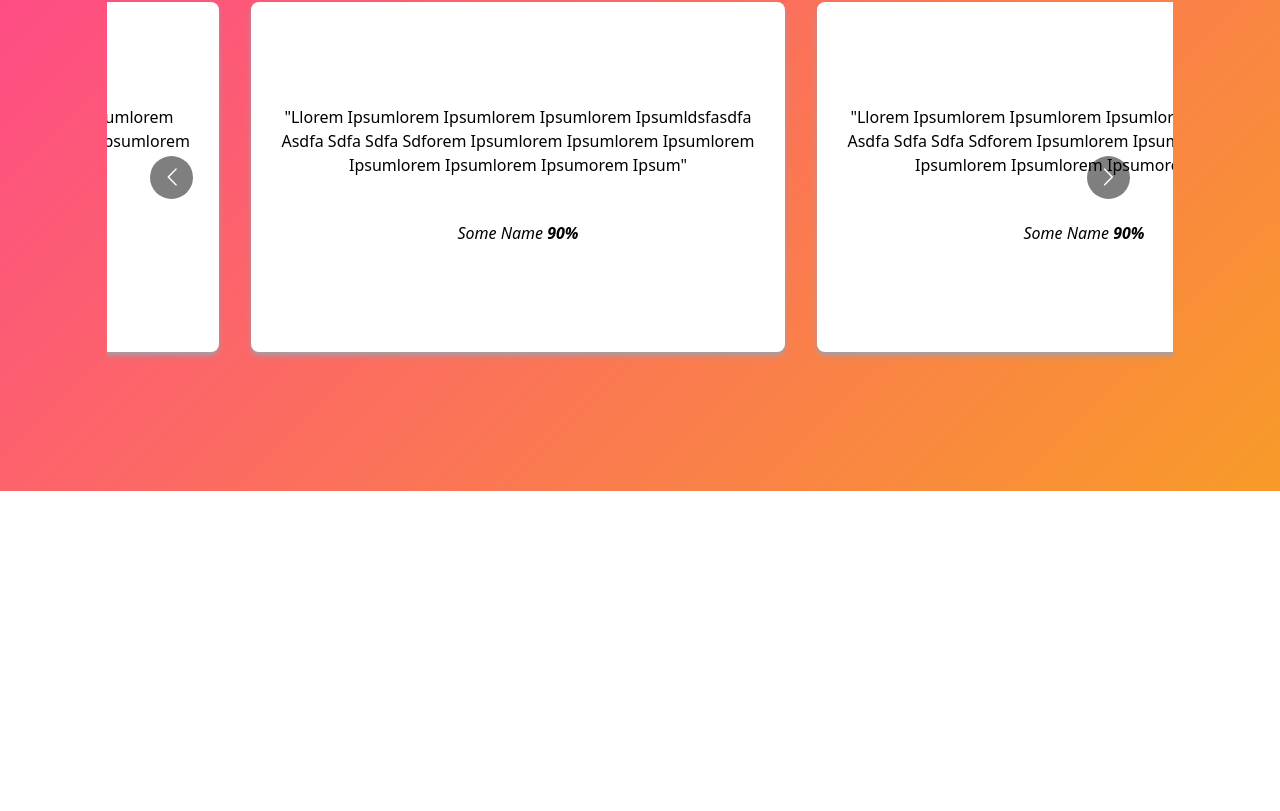
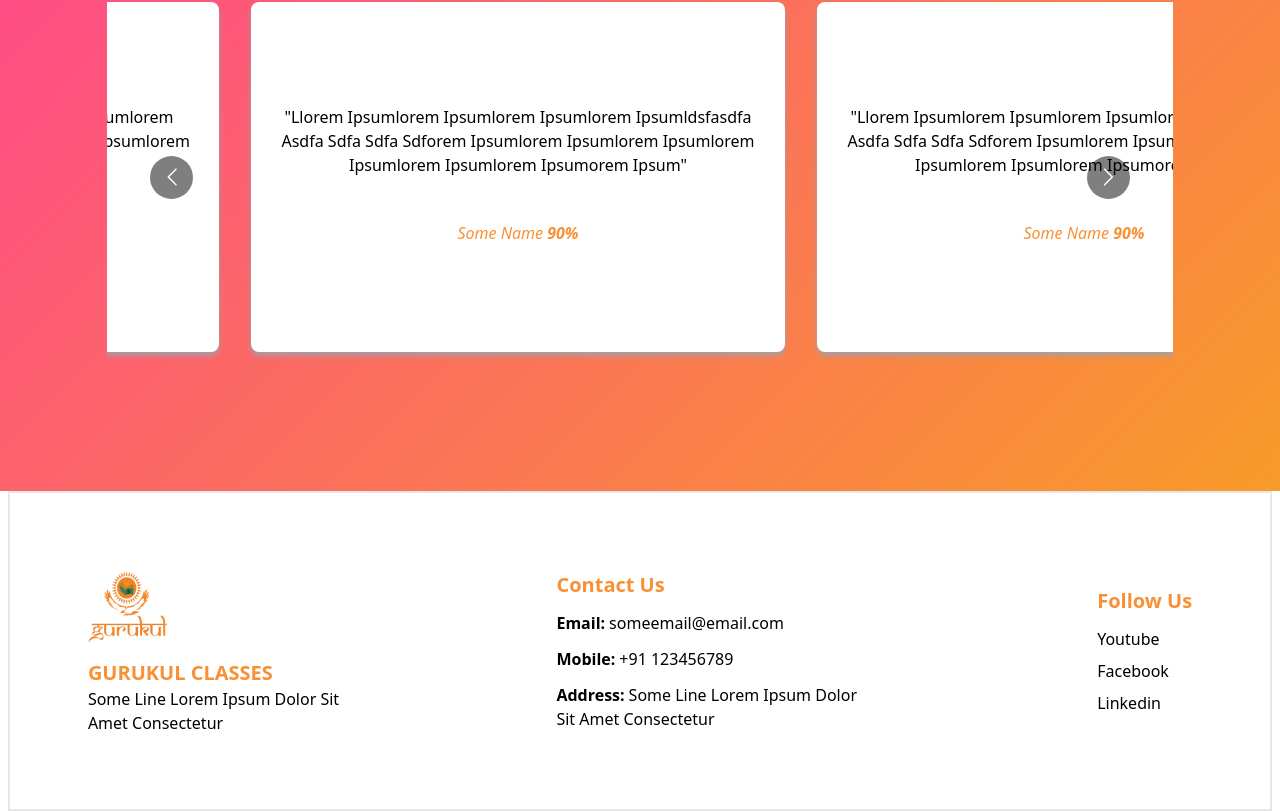
Before and after one commit to K-ash-ish/cc-web, a React (Vite) app: page / in a window 1280 px wide. Shown: the part 1681-2492 px from the top of the page. Before the commit the page ends 2172 px from the top, so only its background shows below. Built offline with nearby package versions, Linux system fonts and the light colour scheme.

Commit message:
home page completed

```diff
--- a/src/App.jsx
+++ b/src/App.jsx
@@ -1,6 +1,7 @@
 import HeroSection from "./components/HeroSection";
 import Services from "./components/Services";
 import Testimonials from "./components/Testimonials";
+import Footer from "./components/layout/Footer";
 import Navbar from "./components/layout/Navbar";
 
 function App() {
@@ -10,6 +11,7 @@ function App() {
       <HeroSection />
       <Services />
       <Testimonials />
+      <Footer />
     </div>
   );
 }
--- a/src/components/Services.jsx
+++ b/src/components/Services.jsx
@@ -26,7 +26,7 @@ function Services() {
   ];
   return (
     <section className="bg-white md:min-h-[500px] flex flex-col justify-center md:gap-10 border-2 border-green-400">
-      <h2 className="text-3xl font-bold  text-center self-center my-2">
+      <h2 className="text-3xl font-bold  text-center self-center my-2 text-[#FE478B] ">
         Support and Guidance
       </h2>
       <ul className="flex flex-col  items-center gap-8 md:flex-row md:justify-around md:items-center   my-6">
@@ -36,7 +36,7 @@ function Services() {
               className={`w-[300px] min-h-[250px] px-2 card  rounded-3xl p-4 `}
               key={i}
             >
-              <h3 className="text-2xl capitalize font-medium text-center  ">
+              <h3 className="text-2xl capitalize font-medium text-center   ">
                 {data?.title}
               </h3>
               <ul className="flex flex-col items-center gap-2 mt-4 leading-loose">
--- a/src/components/Testimonials.jsx
+++ b/src/components/Testimonials.jsx
@@ -70,7 +70,10 @@ function Testimonials() {
       >
         {studentReviews?.map((review, i) => {
           return (
-            <div key={i} className="flex flex-col justify-center gap-10 h-full">
+            <div
+              key={i}
+              className="flex flex-col justify-center  gap-10 h-full"
+            >
               <p className="font-thin ">
                 "
                 {review?.message.length < 350
@@ -78,7 +81,7 @@ function Testimonials() {
                   : review?.message?.slice(0, 350) + "..."}
                 "
               </p>
-              <p className="italic my-1 ">
+              <p className="italic my-1  text-[#F89035] ">
                 {review?.name}{" "}
                 <span className="font-bold">{review.percentage}</span>
               </p>
--- /dev/null
+++ b/src/components/layout/Footer.jsx
@@ -0,0 +1,88 @@
+function Footer() {
+  const socialMedia = [
+    {
+      link: "somelink",
+      at: "youtube",
+    },
+    {
+      link: "somelink",
+      at: "facebook",
+    },
+    {
+      link: "somelink",
+      at: "linkedin",
+    },
+  ];
+  const contactDetails = {
+    mobile: "123456789",
+    email: "someemail@email.com",
+    addres: "Some line Lorem ipsum dolor sit amet consectetur ",
+  };
+  return (
+    <footer className="md:min-h-[320px] flex md:flex-row flex-col md:gap-0 gap-3 md:justify-evenly md:items-center  mx-2  border-2 ">
+      <div className="flex justify-around items-center md:flex-col md:justify-normal md:items-start  gap-3 capitalize ">
+        <div className="  md:flex bg-white   md:justify-start  ">
+          <img
+            src="unnamed.webp"
+            alt="logo"
+            className="max-w-full max-h-full align-middle  object-contain "
+            width={80}
+            height={80}
+          />
+        </div>
+        <div>
+          <h3 className="uppercase text-xl font-bold text-[#f89035] ">
+            gurukul Classes
+          </h3>
+          <p className="font-thin  md:w-4/6">
+            Some line Lorem ipsum dolor sit amet consectetur{" "}
+          </p>
+        </div>
+      </div>
+
+      <div className="md:flex md:flex-col md:items-start  gap-3 capitalize ">
+        <h3 className="text-xl font-bold md:block hidden text-[#F89035] ">
+          Contact us
+        </h3>
+        <ul className="flex justify-around md:flex-col gap-3  ">
+          <li className="lowercase">
+            <span className="font-semibold md:inline hidden capitalize pr-1 ">
+              Email:
+            </span>
+            {contactDetails?.email}{" "}
+            <span className="md:hidden inline text-orange-400">|</span>
+          </li>
+          <li className="">
+            <span className="font-semibold md:inline hidden capitalize pr-1 ">
+              Mobile:
+            </span>
+            +91 {contactDetails?.mobile}{" "}
+            <span className="md:hidden inline text-orange-400">|</span>
+          </li>
+          <li className="md:w-4/6 flex-1">
+            <span className="font-semibold md:inline hidden capitalize pr-1 ">
+              Address:
+            </span>
+            {contactDetails?.addres}
+          </li>
+        </ul>
+      </div>
+      <div className="flex  justify-center md:flex-col md:justify-normal items-start  gap-3 capitalize">
+        <h3 className="text-xl font-bold md:block hidden text-[#f89035] ">
+          Follow us
+        </h3>
+        <ul className="flex justify-around  w-full  flex-wrap md:flex-col md:gap-2 ">
+          {socialMedia?.map((social, i) => {
+            return (
+              <a href={social?.link} key={i} className="">
+                {social.at}
+              </a>
+            );
+          })}
+        </ul>
+      </div>
+    </footer>
+  );
+}
+
+export default Footer;
```
